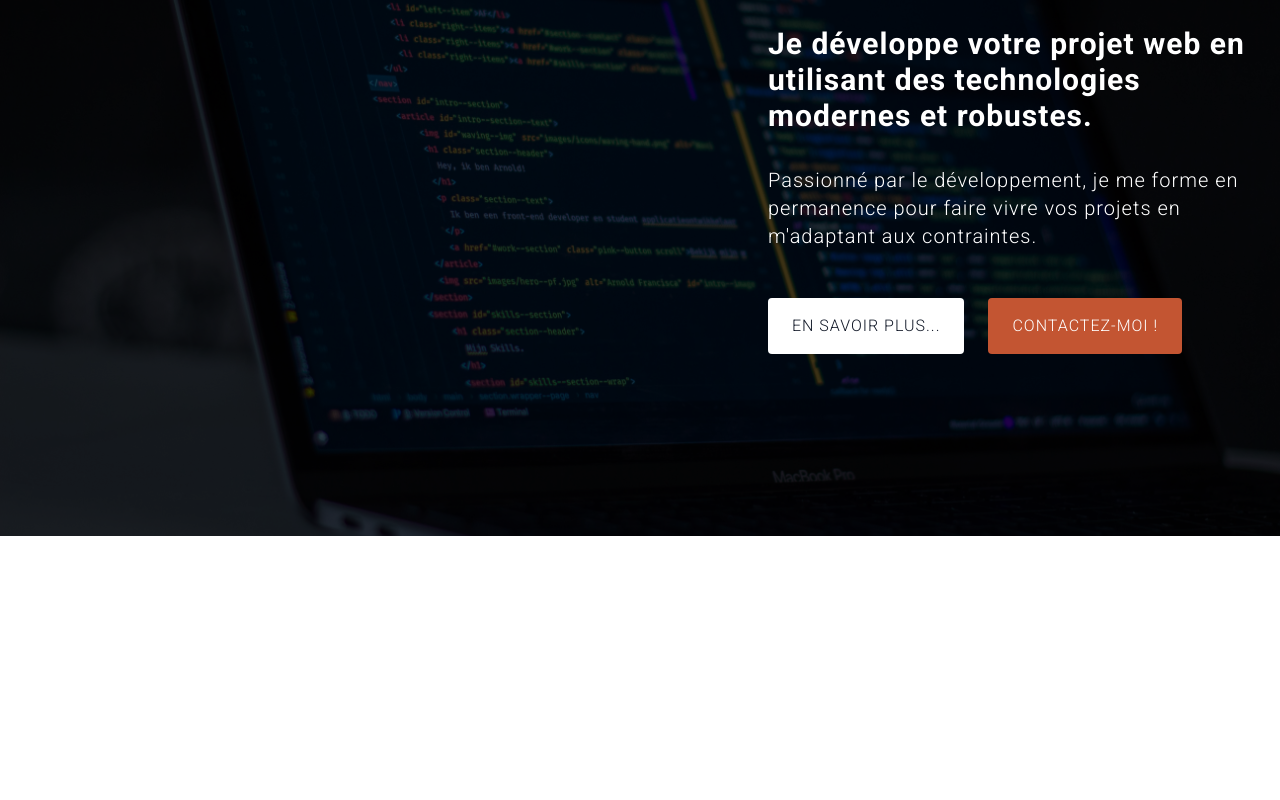
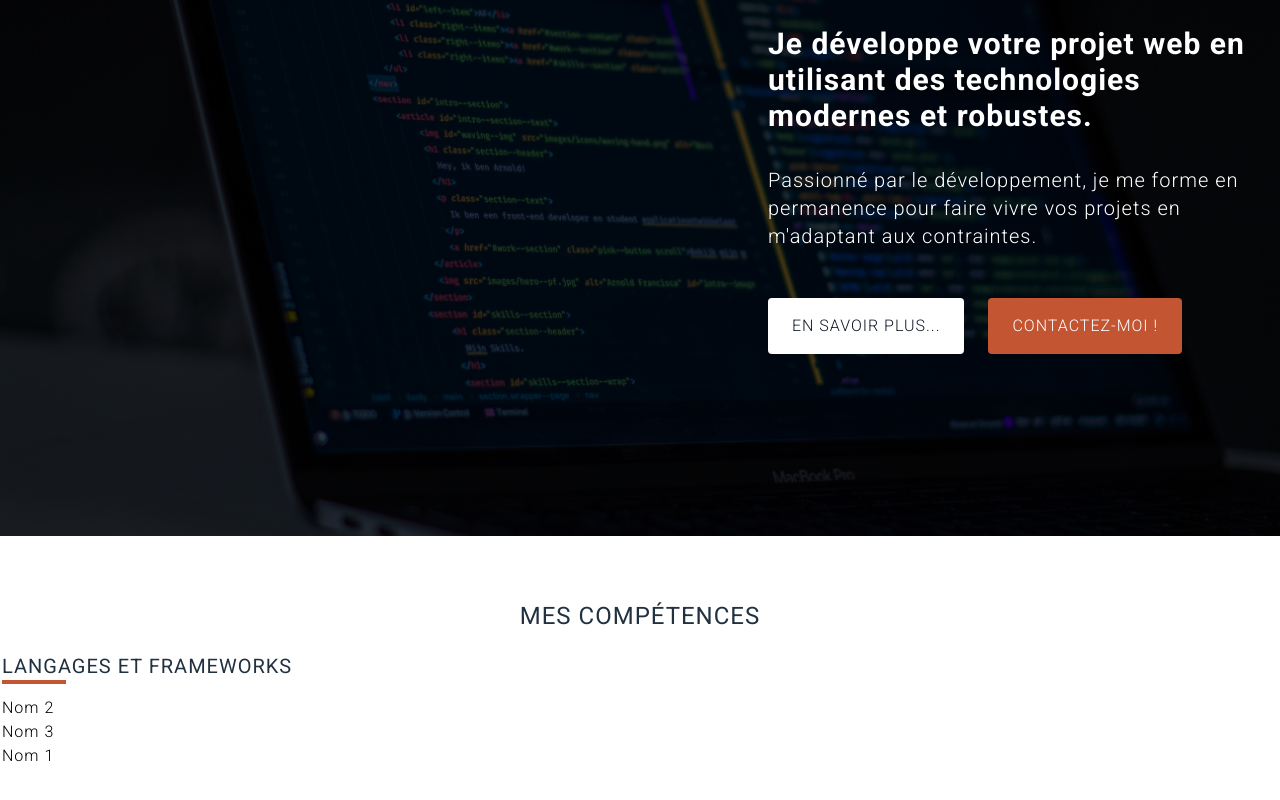
Before and after one commit to bmelicque/portfolio, a Next.js app: page / in a window 1280 px wide. Shown: the part 264-1064 px from the top of the page. Before the commit the page ends 800 px from the top, so only its background shows below. Built offline with nearby package versions, Linux system fonts and the light colour scheme.

Commit message:
Skill list style and structure

```diff
--- a/components/headings.tsx
+++ b/components/headings.tsx
@@ -5,3 +5,23 @@ interface Props {
 export function TopHeading({ children }: Props) {
 	return <h1 className="text-xl uppercase font-thin">{children}</h1>;
 }
+
+export function Heading({ children }: Props) {
+	return (
+		<h2 className="text-2xl uppercase text-center text-primary-dark font-normal mb-5">
+			{children}
+		</h2>
+	);
+}
+
+export function SubHeading({ children }: Props) {
+	return (
+		<h3
+			className="flex flex-col items-start mb-3
+                uppercase text-xl text-primary-dark font-normal
+                after:block after:w-16 after:h-1 after:bg-secondary"
+		>
+			{children}
+		</h3>
+	);
+}
--- /dev/null
+++ b/components/profile.tsx
@@ -0,0 +1,62 @@
+import { Heading, SubHeading } from "./headings";
+
+// Skill Item
+interface Skill {
+	icon?: string;
+	name: string;
+	value: number;
+}
+
+function Skill({ icon, name, value }: Skill) {
+	return (
+		<li>
+			{name} {value}
+		</li>
+	);
+}
+
+// Sublist
+interface SkillList {
+	category: string;
+	skills: Skill[];
+}
+
+function SkillList({ category, skills }: SkillList) {
+	return (
+		<section>
+			<SubHeading>{category}</SubHeading>
+			<ul>
+				{skills.map(({ name, value }) => (
+					<Skill name={name} value={value} />
+				))}
+			</ul>
+		</section>
+	);
+}
+
+// Complete component
+export default function Profile() {
+	return (
+		<section className="container mx-auto py-16 px-0.5">
+			<Heading>Mes compétences</Heading>
+
+			<SkillList
+				category="Langages et frameworks"
+				skills={[
+					{
+						name: "Nom",
+						value: 2,
+					},
+					{
+						name: "Nom",
+						value: 3,
+					},
+					{
+						name: "Nom",
+						value: 1,
+					},
+				]}
+			/>
+		</section>
+	);
+}
--- a/pages/index.tsx
+++ b/pages/index.tsx
@@ -1,6 +1,7 @@
 import Head from 'next/head'
 import Banner from '../components/banner'
 import Header from '../components/header'
+import Profile from '../components/profile'
 
 export default function Home() {
   return (
@@ -12,6 +13,7 @@ export default function Home() {
       </Head>
       <Header />
       <Banner />
+      <Profile />
     </div>
   )
 }
```
